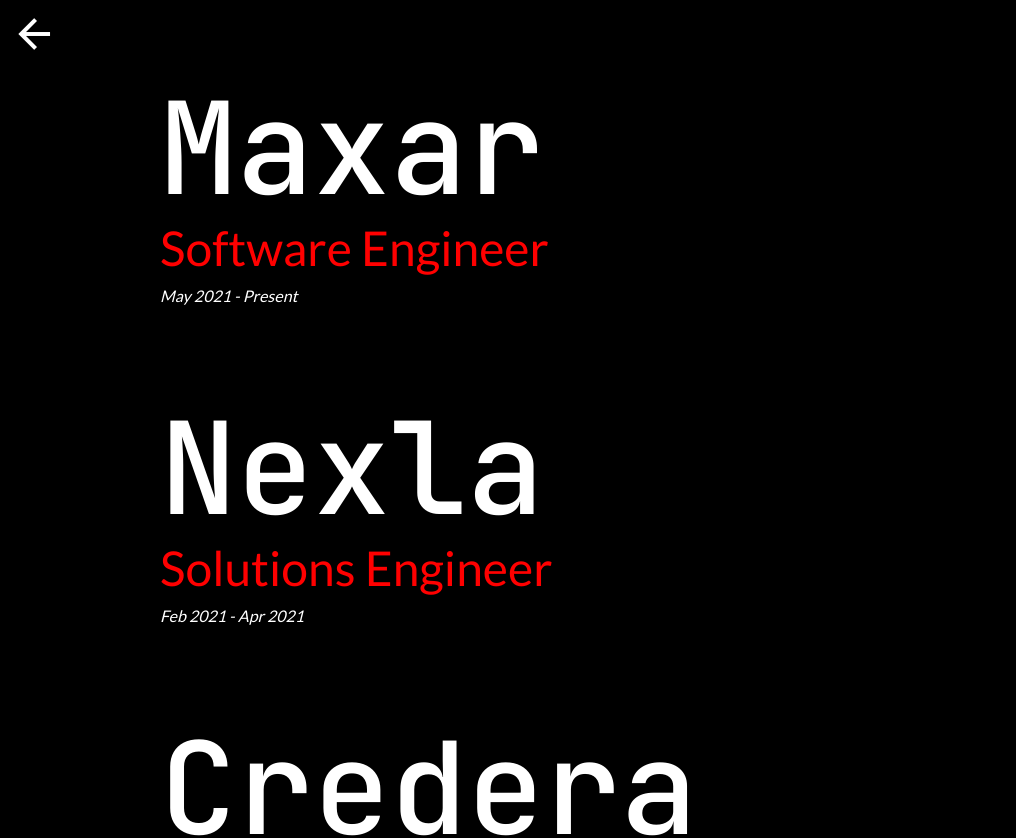
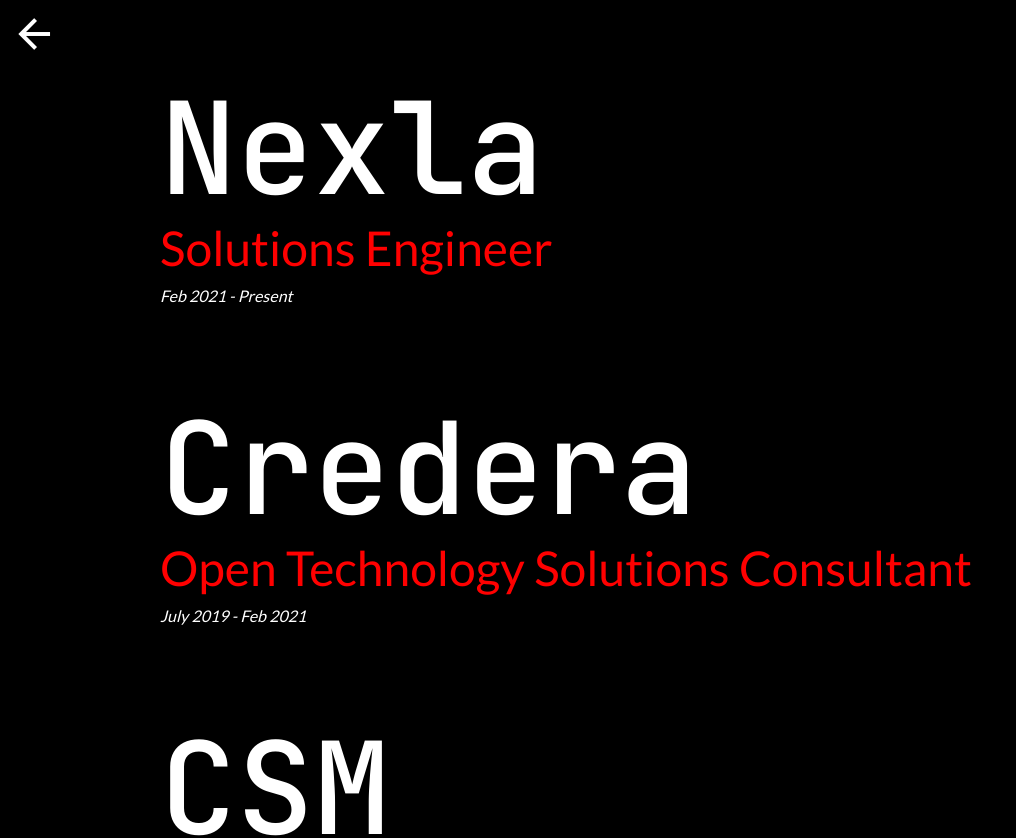
Before and after one commit to krampcg23/me, a Vue app: page /work in a window 1280 px wide. Shown: the top 838 px of the page, without its empty margins (0-1016 px from the left). Built offline with nearby package versions, Linux system fonts and the light colour scheme.

Commit message:
Revert "Adding Maxar"
This reverts commit 0ef7fa4342c7af1b3c3ba3de82d5336a58e79607.

```diff
--- a/src/views/Work.vue
+++ b/src/views/Work.vue
@@ -10,19 +10,9 @@
       </div>
       <div class="black-background work-items">
         <WorkItem
-          workplace="Maxar"
-          title="Software Engineer"
-          dates="May 2021 - Present"
-          description="
-          - Software Engineer on the Geospatial Cloud Services Team<br /><br/>
-          - Developing the next generation software for SecureWatch, an on-demand software to the world's most recent <br/>high-accuracy, high-resolution satellite imagery and analytics<br/><br/>"
-          link="https://www.maxar.com/"
-          linkTitle="Nexla.com"
-        ></WorkItem>
-        <WorkItem
           workplace="Nexla"
           title="Solutions Engineer"
-          dates="Feb 2021 - Apr 2021"
+          dates="Feb 2021 - Present"
           description="
           - Architect, develop, and manage DataOps for several client companies<br /><br/>
           - Using the Nexla platform to solve client’s data problems using our unique data mesh solution<br/><br/>"
```
